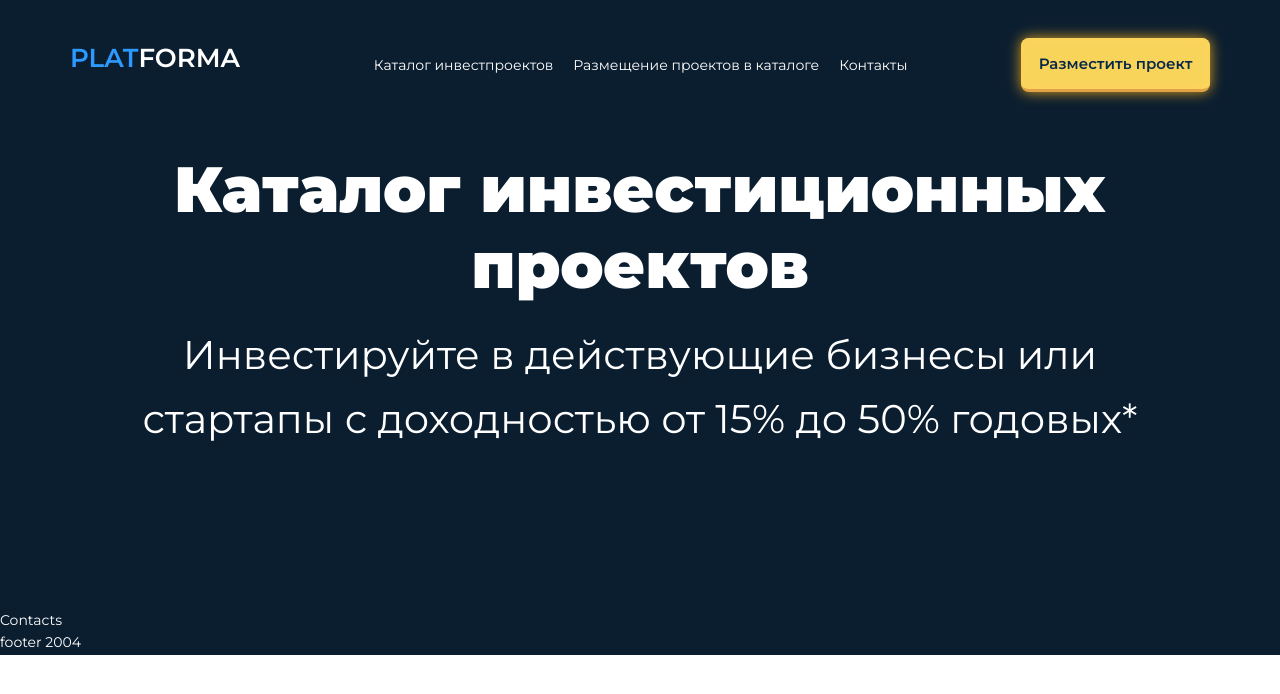
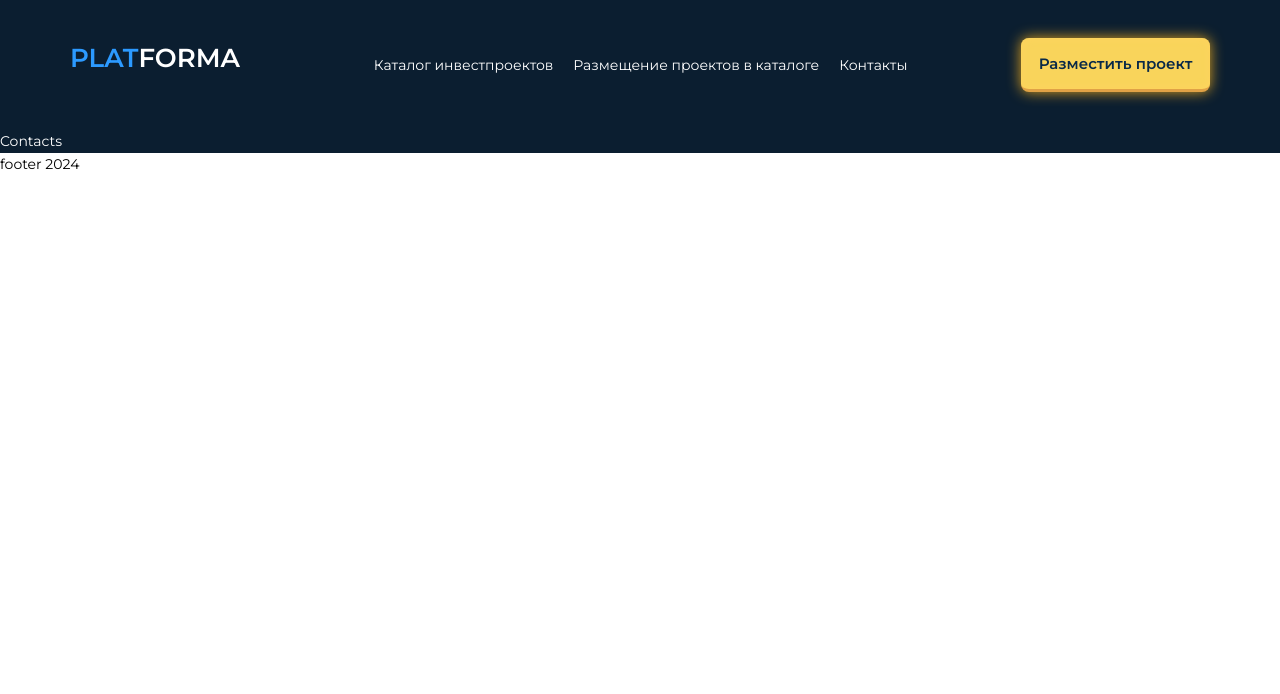
Before and after one commit to den10004/invest, a Next.js app: page /contacts in a window 1280 px wide. Shown: the top 694 px of the page. Built offline with nearby package versions, Linux system fonts and the light colour scheme.

Commit message:
блок hero

```diff
--- a/app/layout.js
+++ b/app/layout.js
@@ -41,9 +41,8 @@ export default function RootLayout({ children }) {
         <section id="main" className="main">
           <TheHeader />
           <main>{children}</main>
-
-          <TheFooter />
         </section>
+        <TheFooter />
       </body>
     </html>
   );
--- a/components/Projects.jsx
+++ b/components/Projects.jsx
@@ -4,7 +4,7 @@ export default async function Projects() {
   const data = await getProjects();
 
   return (
-    <div className="">
+    <div className="" style={{ backgroundColor: "#f1f2f3" }}>
       {data.map((p) => (
         <div key={p.id}>
           <div>{p.title}</div>
--- a/components/TheFooter.jsx
+++ b/components/TheFooter.jsx
@@ -1,3 +1,3 @@
 export default function TheFooter() {
-  return <footer className="">footer 2004</footer>;
+  return <footer className="">footer 2024</footer>;
 }
--- a/components/TheHeader/TheHeader.jsx
+++ b/components/TheHeader/TheHeader.jsx
@@ -21,18 +21,6 @@ export default function TheHeader() {
           <span>Разместить проект</span>
         </button>
       </div>
-
-      <div className={styles.hero}>
-        <div id="hero">
-          <div className="container">
-            <h1>Каталог инвестиционных проектов</h1>
-            <h2>
-              Инвестируйте в действующие бизнесы или стартапы с доходностью от
-              15% до 50% годовых*
-            </h2>
-          </div>
-        </div>
-      </div>
     </header>
   );
 }
```
Also changed, not shown: app/page.js (deleted, +0 -11 lines), app/page.jsx (added, +20 -0 lines).
